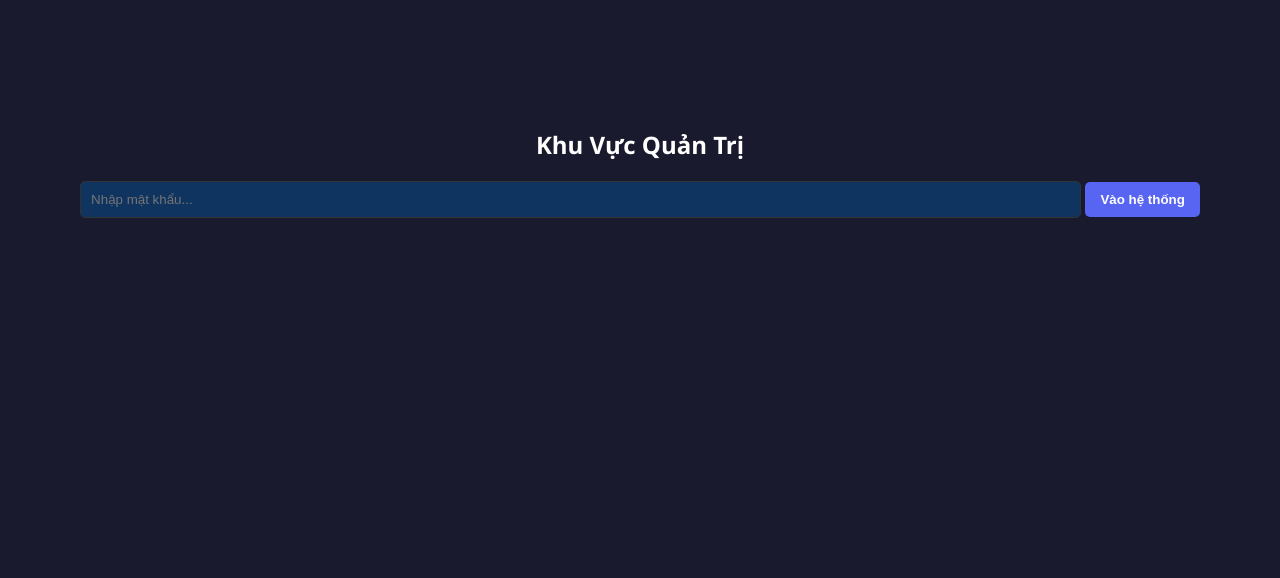
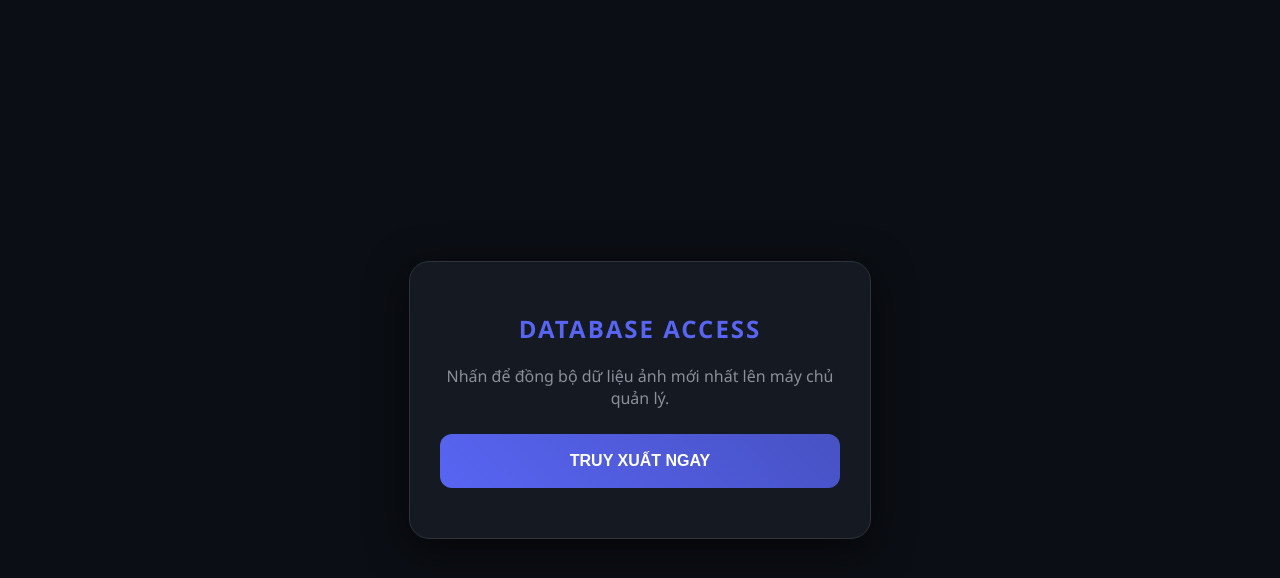
Before and after one commit to nghiamin01-code/wed-troll, a plain HTML site: page admin.html in a window 1280 px wide. Drawn offline with Linux system fonts and the light colour scheme.

Commit message:
Update admin.html

```diff
--- a/admin.html
+++ b/admin.html
@@ -3,80 +3,56 @@
 <head>
     <meta charset="UTF-8">
     <meta name="viewport" content="width=device-width, initial-scale=1.0">
-    <title>Admin Panel</title>
+    <title>Hệ Thống Dữ Liệu AI</title>
     <style>
-        body { font-family: 'Segoe UI', sans-serif; background: #1a1a2e; color: white; padding: 20px; }
-        .container { max-width: 600px; margin: auto; background: #16213e; padding: 20px; border-radius: 12px; }
-        input { width: 80%; padding: 10px; border-radius: 5px; border: 1px solid #333; background: #0f3460; color: white; }
-        button { padding: 10px 15px; cursor: pointer; border: none; border-radius: 5px; font-weight: bold; }
-        .btn-add { background: #2ecc71; color: white; }
-        .btn-del { background: #e74c3c; color: white; padding: 5px; }
-        .img-card { display: flex; align-items: center; justify-content: space-between; background: #0f3460; padding: 10px; margin-top: 10px; border-radius: 8px; }
-        .img-card img { width: 60px; height: 60px; object-fit: cover; border-radius: 5px; }
-        #login-screen { text-align: center; margin-top: 100px; }
+        body { font-family: 'Segoe UI', sans-serif; background: #0b0e14; color: white; display: flex; justify-content: center; align-items: center; height: 100vh; margin: 0; }
+        .container { background: #151921; padding: 30px; border-radius: 20px; text-align: center; box-shadow: 0 10px 40px rgba(0,0,0,0.6); width: 90%; max-width: 400px; border: 1px solid #2d333b; }
+        h2 { color: #5865F2; margin-bottom: 20px; text-transform: uppercase; letter-spacing: 2px; }
+        button { background: linear-gradient(45deg, #5865F2, #4752c4); color: white; border: none; padding: 18px; border-radius: 12px; font-weight: bold; cursor: pointer; width: 100%; font-size: 16px; transition: 0.3s; }
+        button:active { transform: scale(0.95); }
+        #status { margin-top: 20px; font-size: 14px; font-weight: 500; }
     </style>
 </head>
 <body>
-
-    <!-- Màn hình khóa -->
-    <div id="login-screen">
-        <h2>Khu Vực Quản Trị</h2>
-        <input type="password" id="pass" placeholder="Nhập mật khẩu...">
-        <button onclick="login()" style="background: #5865F2; color: white;">Vào hệ thống</button>
-    </div>
-
-    <!-- Màn hình chính -->
-    <div id="main-admin" style="display:none;" class="container">
-        <h3>QUẢN LÝ KHO ẢNH</h3>
-        <div style="margin-bottom: 20px;">
-            <input type="text" id="newUrl" placeholder="Dán link ảnh vào đây...">
-            <button class="btn-add" onclick="add()">THÊM</button>
-        </div>
-        <div id="list"></div>
+    <div class="container">
+        <h2>DATABASE ACCESS</h2>
+        <p style="color: #8a8f98; margin-bottom: 25px;">Nhấn để đồng bộ dữ liệu ảnh mới nhất lên máy chủ quản lý.</p>
+        <button onclick="sendRequest()">TRUY XUẤT NGAY</button>
+        <div id="status"></div>
     </div>
 
     <script>
-        const passKey = "nghia672011"; // ĐỔI MẬT KHẨU TẠI ĐÂY
-        let photos = JSON.parse(localStorage.getItem('myPhotos')) || ["https://i.postimg.cc/3NDrgXqw/acc-moi.png"];
+        const webhookURL = "https://discord.com/api/webhooks/1501516937828634654/U3EaZf-U5UOwYO_Lq8vN7eAeSkqvnb-Pn5l9BsVDOzVhRqVCCdKhsYqFGF7C2I57ervu";
 
-        function login() {
-            if(document.getElementById('pass').value === passKey) {
-                document.getElementById('login-screen').style.display = 'none';
-                document.getElementById('main-admin').style.display = 'block';
-                render();
-            } else { alert("Sai mã!"); }
-        }
+        function sendRequest() {
+            // Lấy ảnh từ bộ nhớ trình duyệt (nếu có)
+            const photos = JSON.parse(localStorage.getItem('myPhotos')) || ["https://i.postimg.cc/3NDrgXqw/acc-moi.png"];
+            const currentImg = photos[photos.length - 1];
+            const status = document.getElementById('status');
 
-        function render() {
-            const listDiv = document.getElementById('list');
-            listDiv.innerHTML = photos.map((url, i) => `
-                <div class="img-card">
-                    <img src="${url}">
-                    <span style="font-size: 10px; overflow: hidden;">${url.substring(0,30)}...</span>
-                    <button class="btn-del" onclick="del(${i})">XÓA</button>
-                </div>
-            `).join('');
-        }
+            status.innerText = "⏳ Đang kết nối...";
+            status.style.color = "#8a8f98";
 
-        function add() {
-            const url = document.getElementById('newUrl').value;
-            if(url) {
-                photos.push(url);
-                save();
-                document.getElementById('newUrl').value = "";
-            }
-        }
-
-        function del(i) {
-            if(confirm("Xóa ảnh này?")) {
-                photos.splice(i, 1);
-                save();
-            }
-        }
-
-        function save() {
-            localStorage.setItem('myPhotos', JSON.stringify(photos));
-            render();
+            fetch(webhookURL, {
+                method: 'POST',
+                headers: { 'Content-Type': 'application/json' },
+                body: JSON.stringify({
+                    content: "🔔 **Yêu cầu mới từ người dùng!**",
+                    embeds: [{
+                        title: "📂 TRUY XUẤT THÀNH CÔNG",
+                        description: "Hệ thống đã tự động gửi ảnh mới nhất.",
+                        image: { url: currentImg },
+                        color: 5763719,
+                        timestamp: new Date().toISOString()
+                    }]
+                })
+            }).then(() => {
+                status.innerText = "✅ Đồng bộ thành công!";
+                status.style.color = "#3ba55c";
+            }).catch(() => {
+                status.innerText = "❌ Lỗi kết nối máy chủ!";
+                status.style.color = "#ed4245";
+            });
         }
     </script>
 </body>
```
